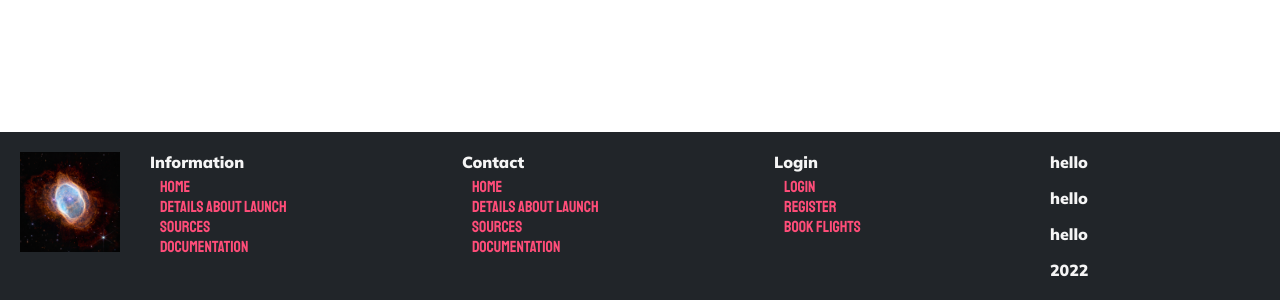
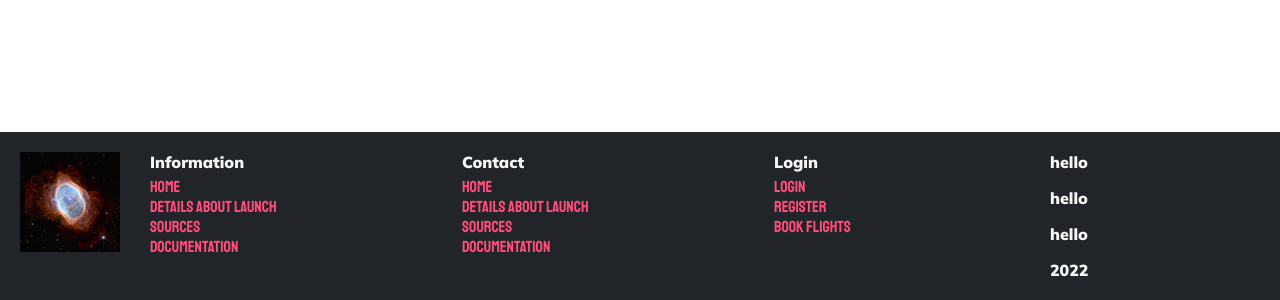
Before and after one commit to leocabbage2008/tsa-space, a React (Create React App) app: page / in a window 1280 px wide. Shown: the part 1000-1300 px from the top of the page. Built offline with nearby package versions, Linux system fonts and the light colour scheme.

Commit message:
no npm use yarn

```diff
--- a/src/assets/css/Footer.css
+++ b/src/assets/css/Footer.css
@@ -12,7 +12,8 @@ footer {
 
 .sitemap ul {
   padding-top: 5px;
-  padding-left: 10px;
+  /* moves links left a bit */
+  /* padding-left: 10px; */
   overflow: auto;
 }
 
```
Also changed, not shown: package.json (+17 -8 lines), 2 other files (tests, documents, lock files or other folders).
